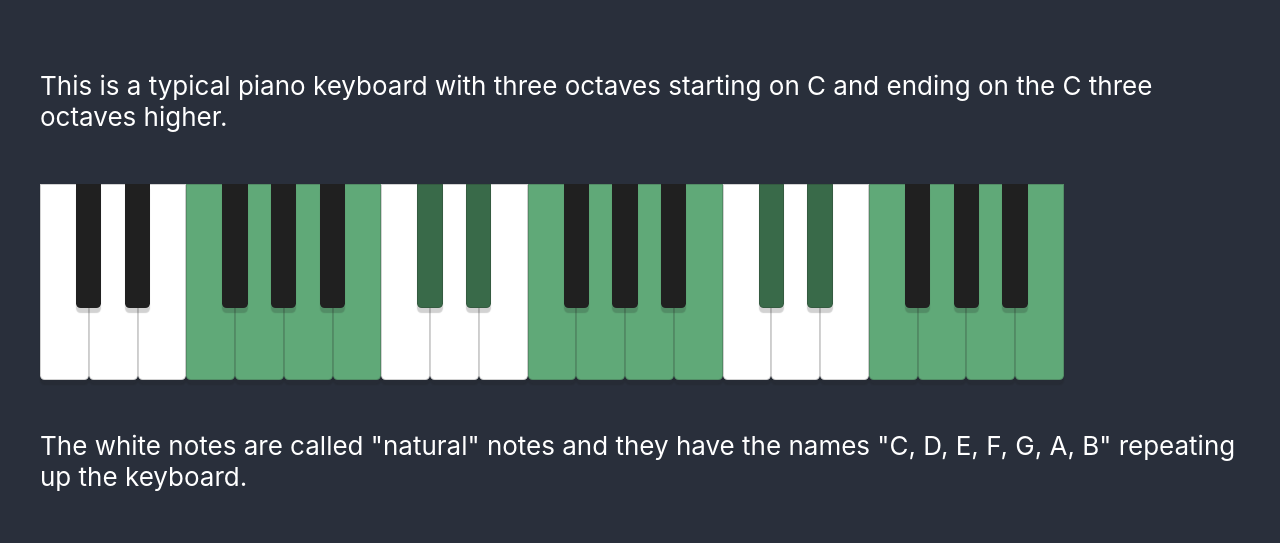
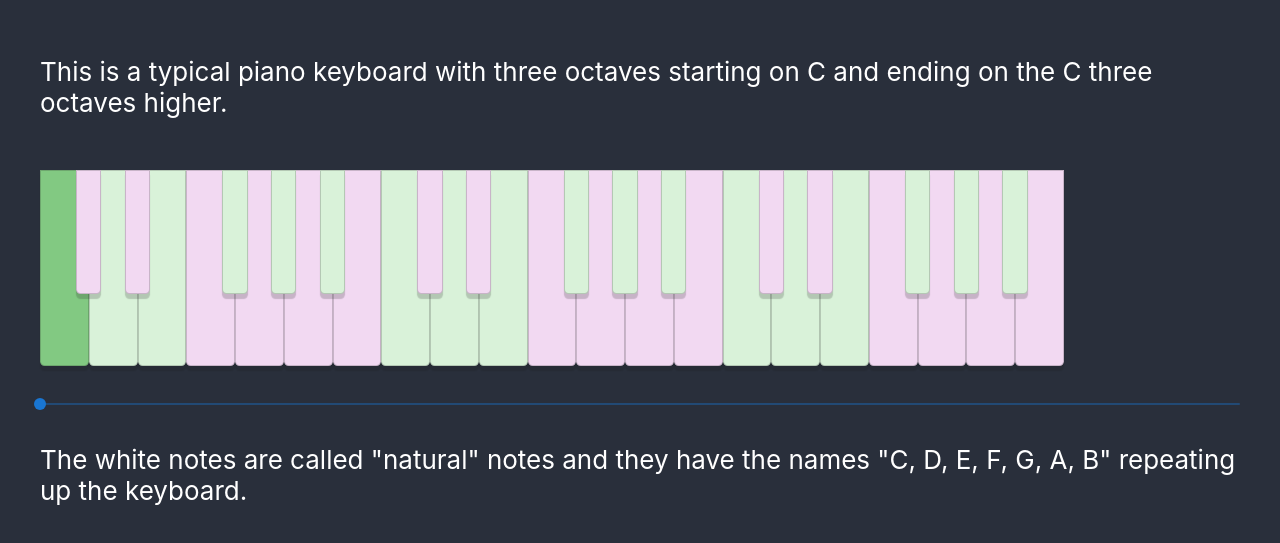
Before and after one commit to jakerr/music-blog, a React (Create React App) app: page / in a window 1280 px wide. Shown: the part 159-702 px from the top of the page. Built offline with nearby package versions, Linux system fonts and the light colour scheme.

Commit message:
Add slider

```diff
--- a/package.json
+++ b/package.json
@@ -3,6 +3,9 @@
   "version": "0.1.0",
   "private": true,
   "dependencies": {
+    "@emotion/react": "^11.10.5",
+    "@emotion/styled": "^11.10.5",
+    "@mui/material": "^5.11.4",
     "@testing-library/jest-dom": "^5.16.5",
     "@testing-library/react": "^13.4.0",
     "@testing-library/user-event": "^13.5.0",
--- a/src/App.css
+++ b/src/App.css
@@ -68,20 +68,33 @@
   width: var(--kb-white-width);
 }
 
-.tone-color-1.white {
-  background-color: hsl(140, 30%, 52%);
+/* .black {
+  --tone-sat: 30%;
+  --tone-lt: 32%;
+} */
+
+.white, .black {
+  --tone-sat: 40%;
+  --tone-lt: 65%;
 }
 
-.tone-color-1.black {
-  background-color: hsl(140, 30%, 32%);
+/* .black.lighten {
+  --tone-sat: 50%;
+  --tone-lt: 20%;
+} */
+
+.white.lighten,
+.black.lighten {
+  --tone-sat: 50%;
+  --tone-lt: 90%;
 }
 
-.tone-color-2.white {
-  background-color: hsl(333, 30%, 52%);
+.tone-color-1 {
+  background-color: hsl(120, var(--tone-sat), var(--tone-lt));
 }
 
-.tone-color-2.black {
-  background-color: hsl(333, 30%, 32%);
+.tone-color-2 {
+  background-color: hsl(300, var(--tone-sat), var(--tone-lt));
 }
 
 @media (prefers-reduced-motion: no-preference) {
--- a/src/App.tsx
+++ b/src/App.tsx
@@ -1,5 +1,6 @@
 import React, {FC, useEffect, useState} from 'react';
 import logo from './logo.svg';
+import Slider from '@mui/material/Slider';
 import './App.css';
 
 type NaturalNote = 'C' | 'D' | 'E' | 'F' | 'G' | 'A' | 'B'
@@ -67,11 +68,17 @@
   parity: "odd" | "even" | "searching" = "searching";
   currentRun: number = 0;
   halfSteps: number = 0;
+  oddColor: string;
+  evenColor: string;
+  shouldAnimate: boolean = false;
 
 
-  constructor(start: Note, pattern: number[]) {
+  constructor(start: Note, pattern: number[], oddColor: string, evenColor: string, shouldAnimate: boolean) {
     this.start = start;
     this.pattern = pattern;
+    this.oddColor = oddColor;
+    this.evenColor = evenColor;
+    this.shouldAnimate = shouldAnimate;
   }
 
   reset() {
@@ -88,7 +95,7 @@
   }
 
   doHighlight(note: Note) {
-    const color = this.parity === "odd" ?  "tone-color-1" : "tone-color-2";
+    const color = this.parity === "odd" ?  this.oddColor : this.evenColor;
     this.currentRun -= 1;
     note.highlight = color;
     console.log(`Highlight ${note.name}${note.acc ?? ""}${note.oct} with ${note.highlight}`);
@@ -137,23 +144,37 @@
   from: Note,
   to: Note,
   size?: "small" | "medium" | "large",
-  highlighter?: KeyHighlighter
-}> = ({from, to, size="large", highlighter}) => {
+  highlighterList: KeyHighlighter[]
+}> = ({from, to, size="large", highlighterList=[]}) => {
+  const [progress, setProgress] = useState(0.0)
   const [keys, setKeys] = useState<Note[]>([]);
 
   useEffect(() => {
     console.log("Use effect.")
-    highlighter?.reset();
+    for (const highlighter of highlighterList) {
+      highlighter.reset();
+    }
     const fromIndex = noteIndex(from);
     const toIndex = noteIndex(to);
     const allNoteIds = Array(toIndex - fromIndex).fill(0).map((i, idx) => i + idx + fromIndex);
     const allNotes = allNoteIds.map((noteId) => noteForIndex(noteId));
+    const animUpTo = Math.floor(progress * allNoteIds.length)
     console.log(allNoteIds);
-    for (var note of allNotes) {
-      highlighter?.accept(note);
+    for (const highlighter of highlighterList) {
+      allNotes.forEach((note, index) => {
+        if (!highlighter.shouldAnimate || index <= animUpTo) {
+          highlighter?.accept(note);
+        }
+      });
     }
     setKeys(allNotes);
-  }, [from, to, highlighter]);
+  }, [from, to, highlighterList, progress]);
+
+  const onSliderChange = (e: Event, value: number | number[], activeThumb: number) => {
+    const singleNum = Array.isArray(value) ? value[0] : value;
+    const newProgress = singleNum / 100.0;
+    setProgress(newProgress);
+  }
 
   const sizeClass = size === "large" ? "kb-80vw" : (size === "medium" ? "kb-50vw" : "kb-20vw");
   return (
@@ -171,6 +192,13 @@
        })
       }
     </div>
+    <Slider
+        size="small"
+        defaultValue={0}
+        aria-label="Small"
+        valueLabelDisplay="auto"
+        onChange={onSliderChange}
+      />
 
       {/* Notes from: {from.name}{from.acc}{from.oct} to: {to.name}{to.acc}{to.oct}
       ({fromIndex}) ~ ({toIndex})
@@ -190,8 +218,13 @@
     name: "C",
     oct: 3,
   }
-  const tonic: Note = {...from, name:"F"}
-  const highlighter = new KeyHighlighter(tonic, [6]);
+  const sharp: Note = {...from, acc:"#"}
+  const highlighterList: KeyHighlighter[] = [
+    new KeyHighlighter(from, [6], "tone-color-1 lighten", "tone-color-2 lighten", false),
+    new KeyHighlighter(sharp, [6], "tone-color-2 lighten", "tone-color-1 lighten", false),
+    new KeyHighlighter(from, [2,3,2], "tone-color-1", "tone-color-2", true)
+  ];
+
   return (
     <div className="App">
       <header className="App-header">
@@ -199,7 +232,7 @@
         <p>
           This is a typical piano keyboard with three octaves starting on C and ending on the C three octaves higher.
         </p>
-        <Keys from={from} to={to} size="large" highlighter={highlighter}></Keys>
+        <Keys from={from} to={to} size="large" highlighterList={highlighterList}></Keys>
         <p>
           The white notes are called "natural" notes and they have the names "C, D, E, F, G, A, B" repeating up the keyboard.
         </p>
```
Also changed, not shown: 1 other file (tests, documents, lock files or other folders).
